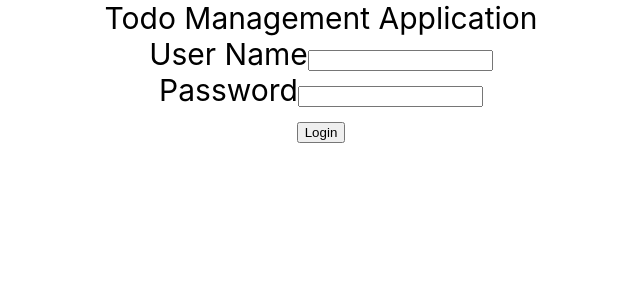
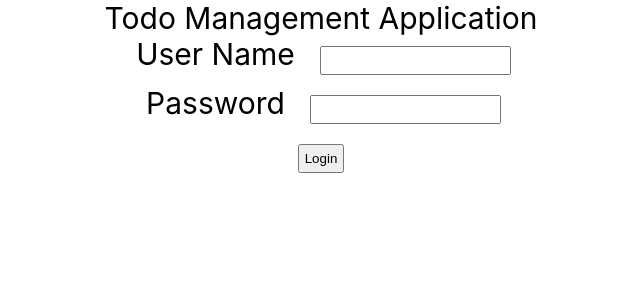
Before and after one commit to GlazMichelFranckDodo225/java-full-stack-app-spring-boot-react-frontend-urk, a React (Create React App) app: page / in a window 1280 px wide. Shown: the top 300 px of the page, without its empty margins (319-959 px from the left). Built offline with nearby package versions, Linux system fonts and the light colour scheme.

Commit message:
Create TodoApp.css File

```diff
--- /dev/null
+++ b/src/components/todo/TodoApp.css
@@ -0,0 +1,4 @@
+label, input, button {
+    margin: 10px;
+    padding: 5px;
+}
--- a/src/components/todo/TodoApp.jsx
+++ b/src/components/todo/TodoApp.jsx
@@ -1,3 +1,5 @@
+import './TodoApp.css';
+
 export default function TodoApp() {
     return (
         <div className="todoApp">
```
